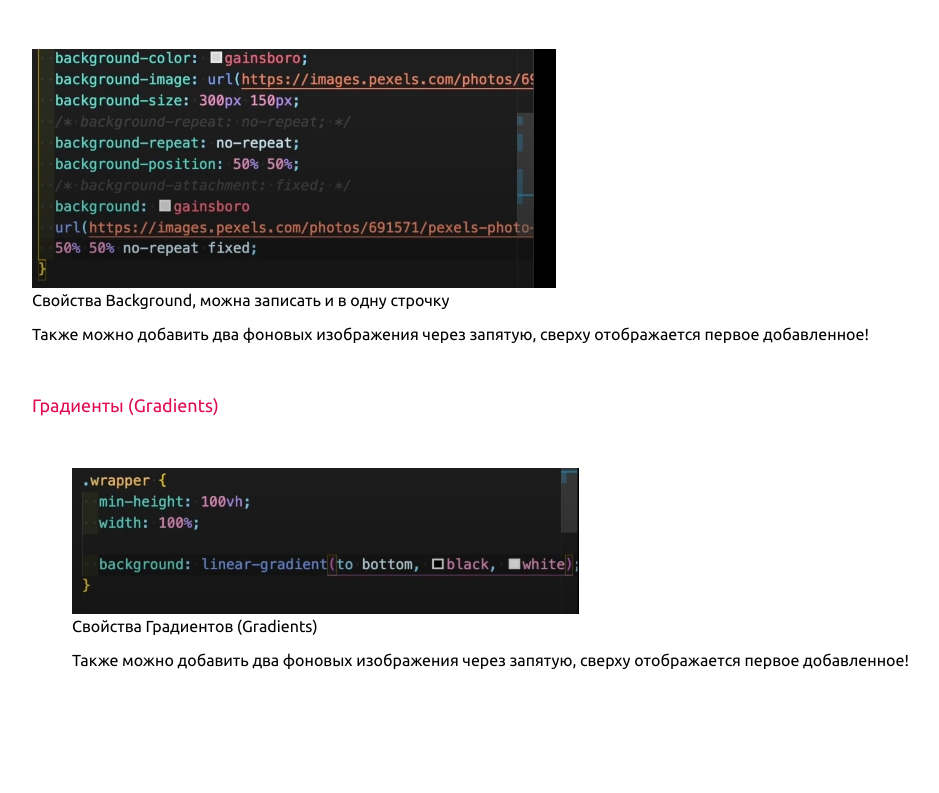
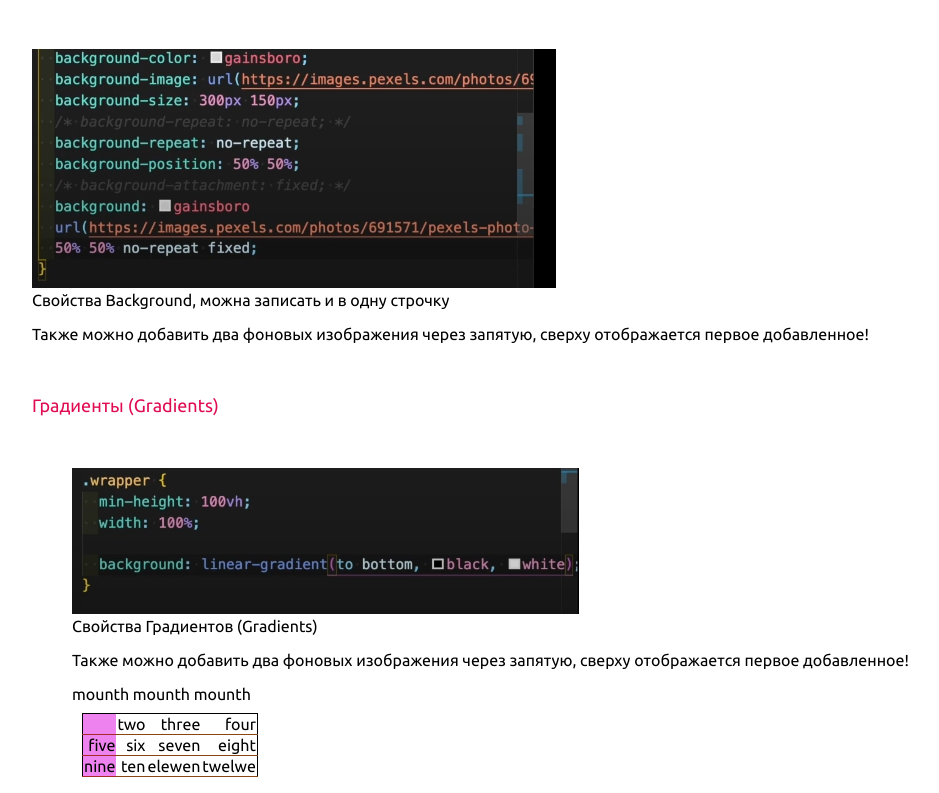
Before and after one commit to Irnadin/cod-webdev-css, a plain HTML site: page index.html in a window 1280 px wide. Shown: the part 6123-6916 px from the top of the page, without its empty margins (16-955 px from the left). Before the commit the page ends 6808 px from the top, so only its background shows below. Drawn offline with Linux system fonts and the light colour scheme.

Commit message:
added table

```diff
--- a/index.html
+++ b/index.html
@@ -184,24 +184,31 @@
   <div class="wrapper2">-</div>
   <br>
   <img src="clear_.jpg" alt="очистка потока">
-<p>Можна использовать псевдоелемент как на картинке или Можна создать внутри обёртки пустой див с класом клеар и в css этому классу поставить свойство
-   <code>.clear {clear: both;}</code> не даст поднырнуть следующим элементам</p>
+  <p>Можна использовать псевдоелемент как на картинке или Можна создать внутри обёртки пустой див с класом клеар и в css
+    этому классу поставить свойство
+    <code>.clear {clear: both;}</code> не даст поднырнуть следующим элементам
+  </p>
 
   <p class="title">Шрифты и текст (CSS Font & Text styles)</p><br>
   <img class="img_size" src="font.jpg" alt="картинка">
   <img class="img_size" src="font_lokal.jpg" alt="картинка1">
-   <p>Сначала их нужно скачать<!DOCTYPE html>
+  <p>Сначала их нужно скачать
+    <!DOCTYPE html>
     <html lang="en">
+
     <head>
       <meta charset="UTF-8">
       <meta http-equiv="X-UA-Compatible" content="IE=edge">
       <meta name="viewport" content="width=device-width, initial-scale=1.0">
       <title>Document</title>
     </head>
+
     <body>
 
     </body>
-   </html></p>
+
+    </html>
+  </p>
   <br>
   <p>Можна подключать шрифти через <a href="https://fonts.google.com/" target="_blank"
       rel="noopener noreferrer">https://fonts.google.com/</a>
@@ -214,9 +221,10 @@
   <figure>
     <img src="visibility.jpg" alt="Скрытие элементов на странице">
     <figcaption>Скрытие элемнтов на странице</figcaption>
-  <p>Если применить  <code> display: none;</code> то элемент скрываеться полностью неоставляя пустого места</p>
+    <p>Если применить <code> display: none;</code> то элемент скрываеться полностью неоставляя пустого места</p>
     <br>
-  <p> <code>visibility: hіdden; / opaciti:0; and color: transparent;</code> идентифицируются при просмотре в инспекторе кода </p>
+    <p> <code>visibility: hіdden; / opaciti:0; and color: transparent;</code> идентифицируются при просмотре в
+      инспекторе кода </p>
 
   </figure>
   <figure>
@@ -240,7 +248,27 @@
       </figcaption>
       <p>Также можно добавить два фоновых изображения через запятую, сверху отображается первое добавленное!</p>
 
+      <table class="table">
 
+        <tr class="table__row"> mounth
+          <td class="table__date--color"></td>
+          <td class="table__date">two</td>
+          <td class="table__date">three</td>
+          <td class="table__date">four</td>
+        </tr>
+        <tr class="table__row">mounth
+          <td class="table__date--color">five</td>
+          <td class="table__date">six</td>
+          <td class="table__date">seven</td>
+          <td class="table__date">eight</td>
+        </tr>
+        <tr class="table__row">mounth
+          <td class="table__date--color">nine</td>
+          <td class="table__date">ten</td>
+          <td class="table__date">elewen</td>
+          <td class="table__date">twelwe</td>
+        </tr>
+      </table>
 
 </body>
 
--- a/style.css
+++ b/style.css
@@ -205,3 +205,28 @@ li.list2:nth-child(2n + 1) {
 img:hover {
   filter: saturate(300%);
 }
+.table {
+  border: black solid 1px;
+  border-collapse: collapse;
+  /* border-spacing: 10px 20px; */
+  text-align: right;
+  empty-cells: hide;
+  margin: 10px;
+}
+
+.table__row {
+  /* border: black solid 1px; */
+  border-bottom: brown 1px solid;
+  padding: 10px;
+  margin: 20px;
+}
+
+.table__date--color {
+  /* border: black solid 1px; */
+  background: violet;
+}
+
+.table__date {
+  /* border: black solid 1px; */
+  border-bottom: saddlebrown 1px solid;
+}
```
Lines whose indentation alone changed are shown as unchanged.
